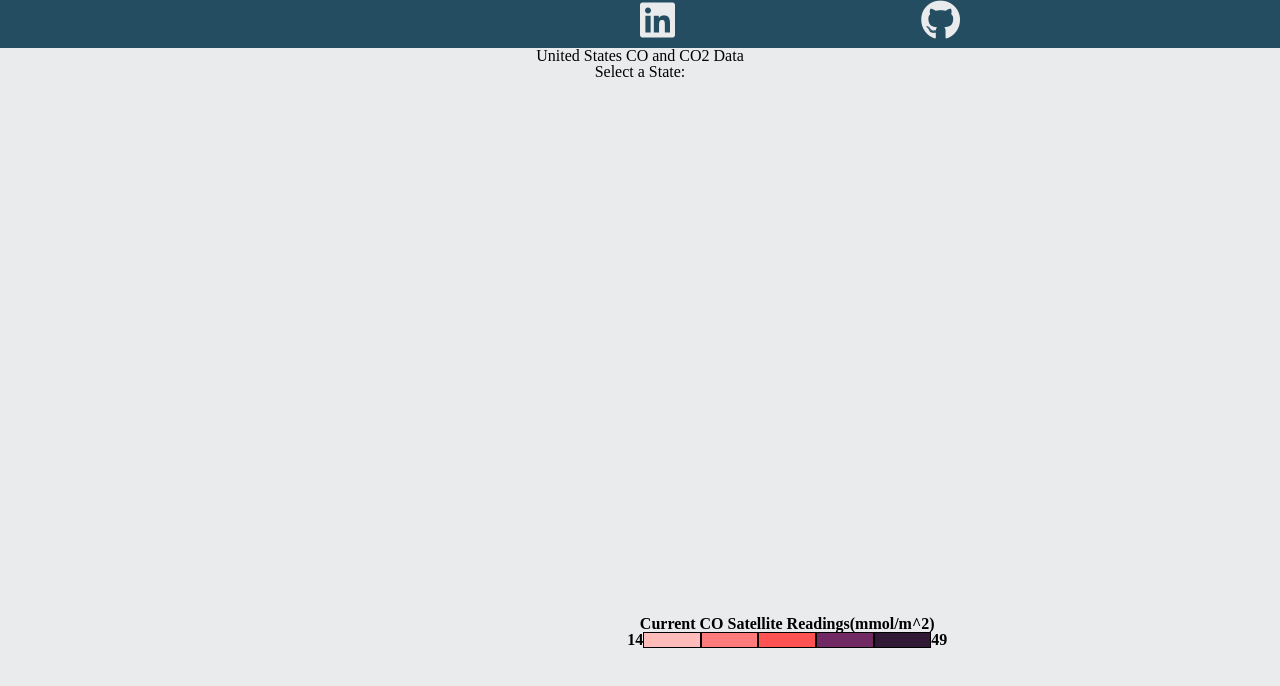
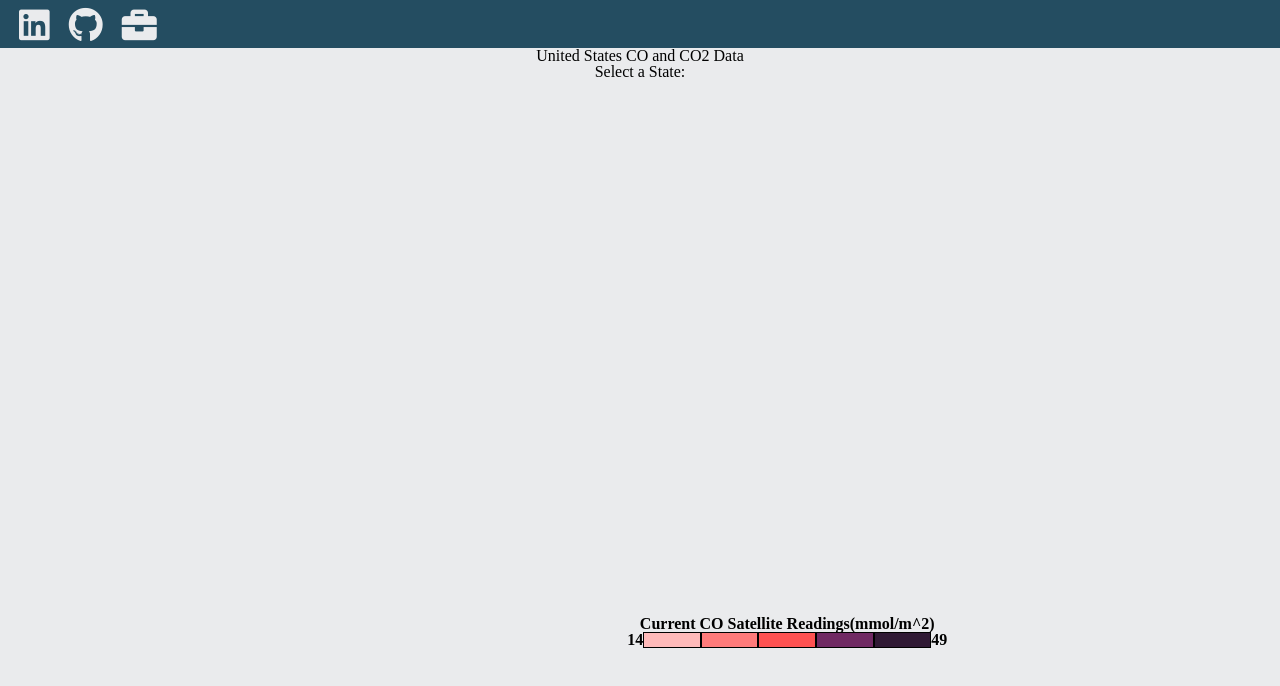
Before and after one commit to garretdgrant/emission_visualization, a website built with webpack: page index.html in a window 1280 px wide. Shown: the top 686 px of the page. Built offline with nearby package versions, Linux system fonts and the light colour scheme; no server answers.

Commit message:
nav bar links added

```diff
--- a/index.html
+++ b/index.html
@@ -19,6 +19,7 @@
     <div>
         <a href="https://www.linkedin.com/in/garret-d-grant/"><i class="fab fa-linkedin"></i></a>
         <a href=""><i class="fab fa-github"></i></a>
+        <a href=""><i class="fas fa-briefcase"></i></a>
     </div>
 </nav>
 <body>
--- a/src/index.scss
+++ b/src/index.scss
@@ -10,9 +10,10 @@ body{
 }
 
 nav div{
-    width: 20rem;
+    width: 11rem;
     display: flex;
-    justify-content: space-between;
+    justify-content: space-evenly;
+    align-items: center;
 }
 
 nav{
@@ -20,14 +21,20 @@ nav{
     height: 3rem;
     background-color: #244d61;
     display: flex;
-    justify-content: center;
+    justify-content: flex-start;
 }
 
 i{
-    font-size: 40px;
+    font-size: 35px;
     font-weight: bold;
     color: #EAEBED;
 }
+
+i:hover{
+    scale: 1.1;
+
+}
+
 .states{
     width: 100vw;
     position: absolute;
@@ -44,6 +51,7 @@ i{
 
 .states path:hover{
     fill: white;
+
 
 }
 
```
Also changed, not shown: dist/main.css.
